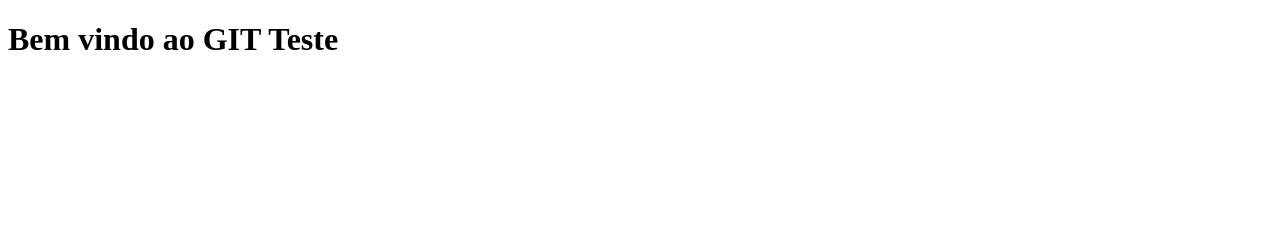
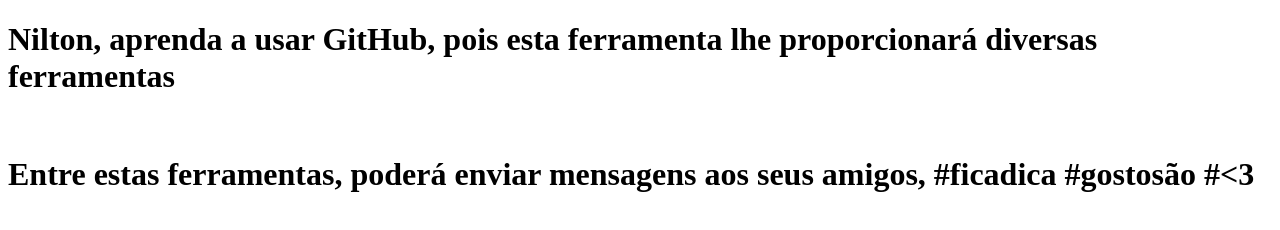
Before and after one commit to vaguenir/vaguenir.github.io, a plain HTML site: page index.html in a window 1280 px wide. Drawn offline with Linux system fonts and the light colour scheme.

Commit message:
Update index.html

```diff
--- a/index.html
+++ b/index.html
@@ -7,7 +7,9 @@
 
 
 	<body>
-		<h1>Bem vindo ao GIT Teste</h1>
+		<h1>Nilton, aprenda a usar GitHub, pois esta ferramenta lhe proporcionará diversas ferramentas</h1>
+		<BR>
+		<h1>Entre estas ferramentas, poderá enviar mensagens aos seus amigos, #ficadica #gostosão #<3 </h1>
 
 
 
```
